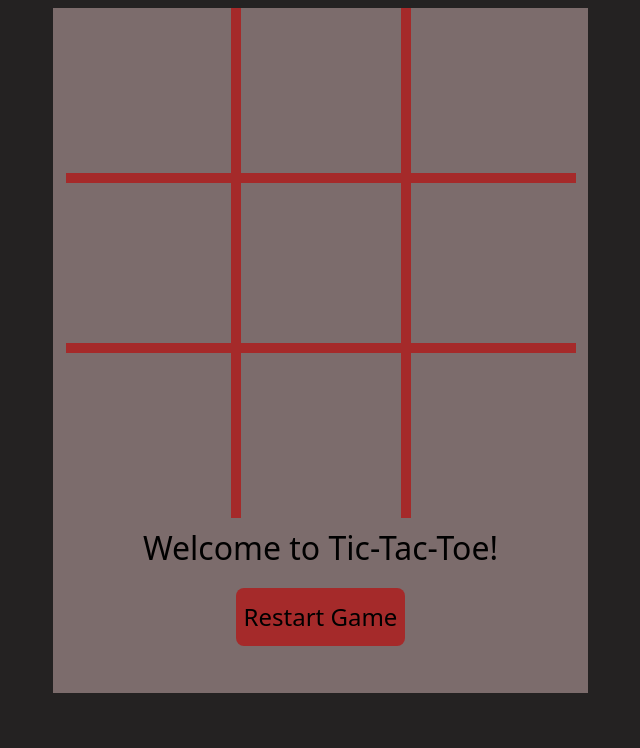
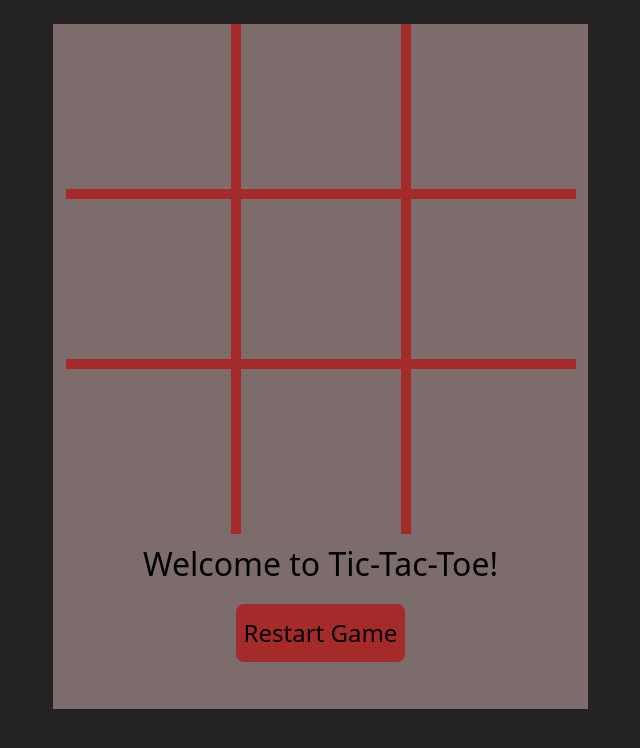
Before and after one commit to Vtourk/Thesisgame, a website: page index.html in a window 1280 px wide. Shown: the whole page, without its empty margins (320-960 px from the left). Drawn offline with nearby package versions, Linux system fonts and the light colour scheme; some packages are replaced by stand-ins of ours; a script that the page names is missing.

Commit message:
Update index.html

```diff
--- a/index.html
+++ b/index.html
@@ -13,7 +13,7 @@
 </head>
 <body>
     <div class="row">
-        <div class="container-fluid text-center mt-2">
+        <div class="container-fluid text-center mt-4">
             <iframe src="tictactoe.html" title="Tic Tac Toe" width="535" height="685"></iframe>
         </div>
     </div>
```
